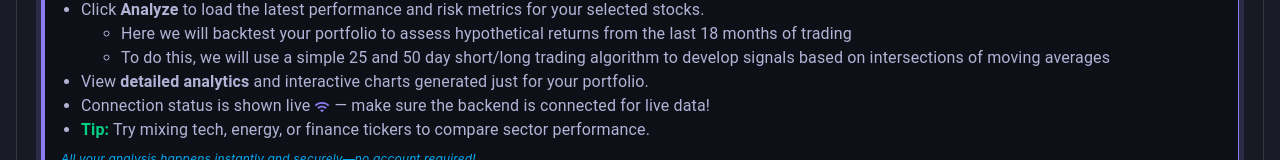
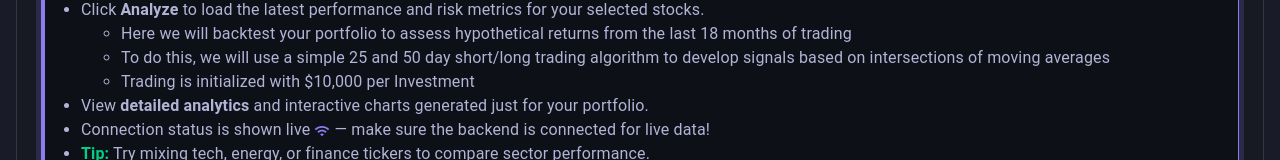
Before and after one commit to doctorofdata/datadoctorpublic, a React (Create React App) app: page /financemodel in a window 1280 px wide. Shown: the part 294-454 px from the top of the page. Built offline with nearby package versions, Linux system fonts and the light colour scheme; no server answers; what aws-amplify would draw is missing.

Commit message:
will this fix
the internet

```diff
--- a/src/pages/ParentComponent.js
+++ b/src/pages/ParentComponent.js
@@ -176,7 +176,7 @@ const ParentComponent = ({ onTickersChange }) => {
                             <ul>
                                 <li>Here we will backtest your portfolio to assess hypothetical returns from the last 18 months of trading</li>
                                 <li>To do this, we will use a simple 25 and 50 day short/long trading algorithm to develop signals based on intersections of moving averages</li>
-
+                                <li>Trading is initialized with $10,000 per Investment</li>
                             </ul>
                         </li>
                         <li>
```
Also changed, not shown: 1 other file (tests, documents, lock files or other folders).
